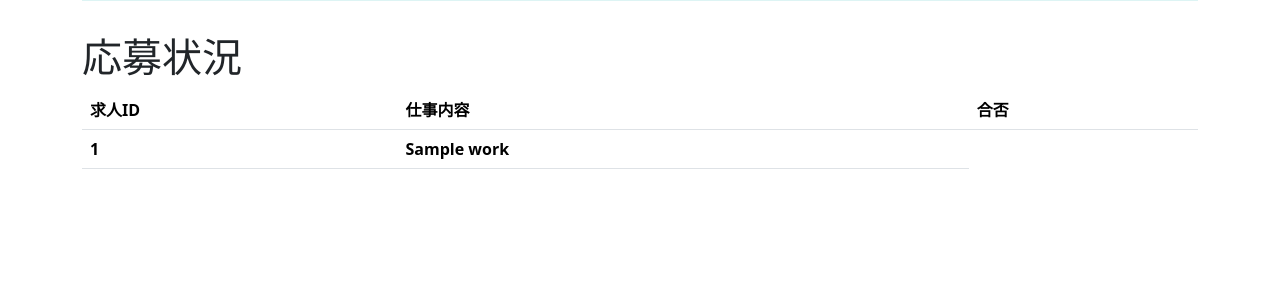
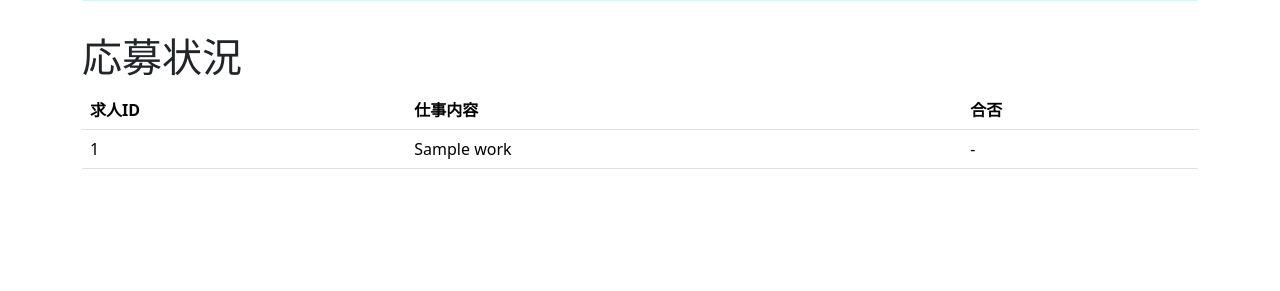
Before and after one commit to eijikEIJIK/intern2022, a Django app: page /work/application/ in a window 1280 px wide. Shown: the part 279-570 px from the top of the page. Run offline with Django 3.2, Linux system fonts and the light colour scheme; a user stored in the database is signed in; tables that the repository leaves empty hold one stand-in row (values such as "Sample post"); lists and menus that the app fills with data are empty; some libraries are stand-ins or nearby versions.

Commit message:
modify application page

```diff
--- a/microhr/templates/application/application.html
+++ b/microhr/templates/application/application.html
@@ -19,8 +19,9 @@
     <tbody>
     {% for application in applications %}
         <tr>
-            <th>{{ application.id }}</th>
-            <th>{{ application.work }}</th>
+            <td>{{ application.id }}</td>
+            <td>{{ application.work }}</td>
+            <td>-</td>
         </tr>
     {% endfor %}
     </tbody>
--- a/microhr/urls/work.py
+++ b/microhr/urls/work.py
@@ -10,5 +10,5 @@ urlpatterns = [
     path('<int:work_id>/delete', company.work_delete, name="work_delete"),
 
     path('<int:work_id>/apply', worker.apply, name="work_apply"),
-    path('application/', worker.show_application, name="work_showApplication"),
+    path('application/', worker.show_application, name="work_show_application"),
 ]
--- a/templates/base.html
+++ b/templates/base.html
@@ -19,7 +19,7 @@
                 {% endif %}
                 {% if user.is_authenticated and user.is_worker %}
                 <a href="{% url 'resume' %}" class="navbar-brand">履歴書編集</a>
-                <a href="{% url 'work_showApplication' %}" class="navbar-brand">応募一覧</a>
+                <a href="{% url 'work_show_application' %}" class="navbar-brand">応募一覧</a>
                 {% endif %}
 
                 <ul class="navbar-nav mr-md-2">
```
